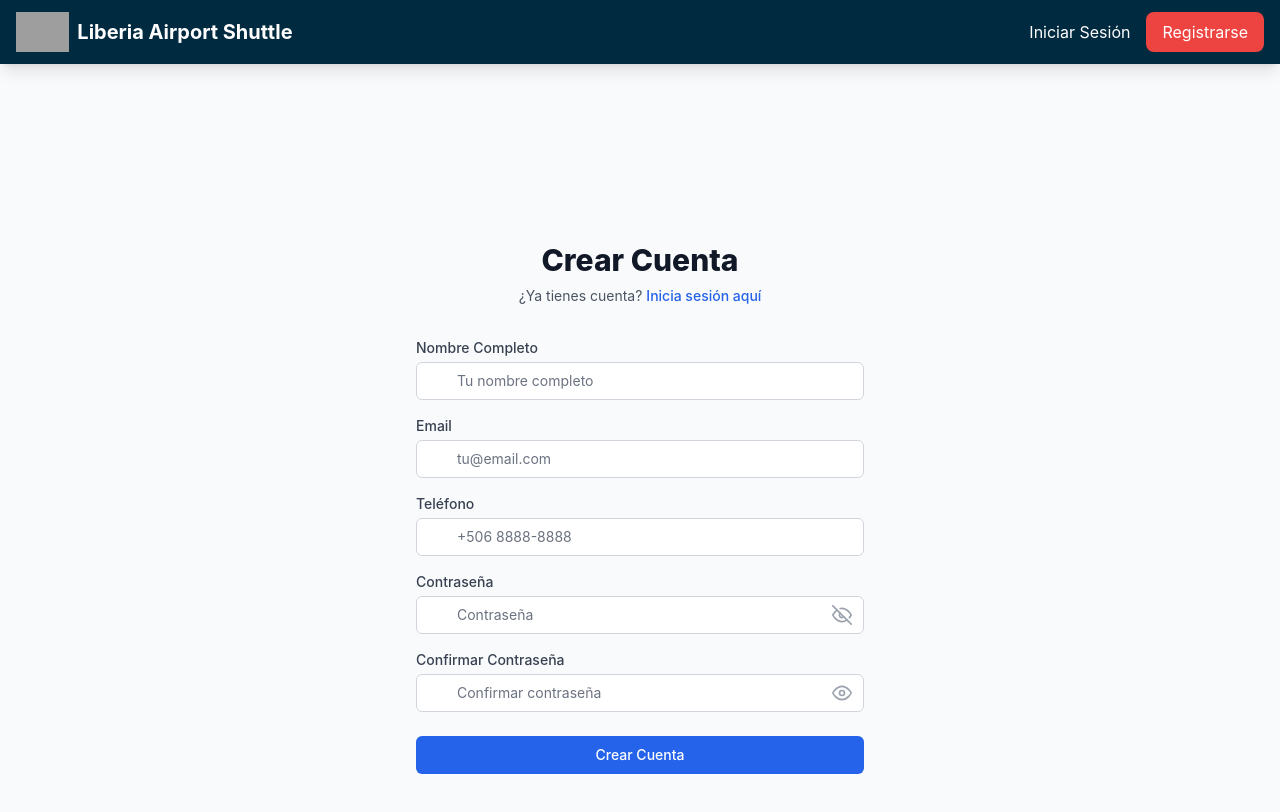
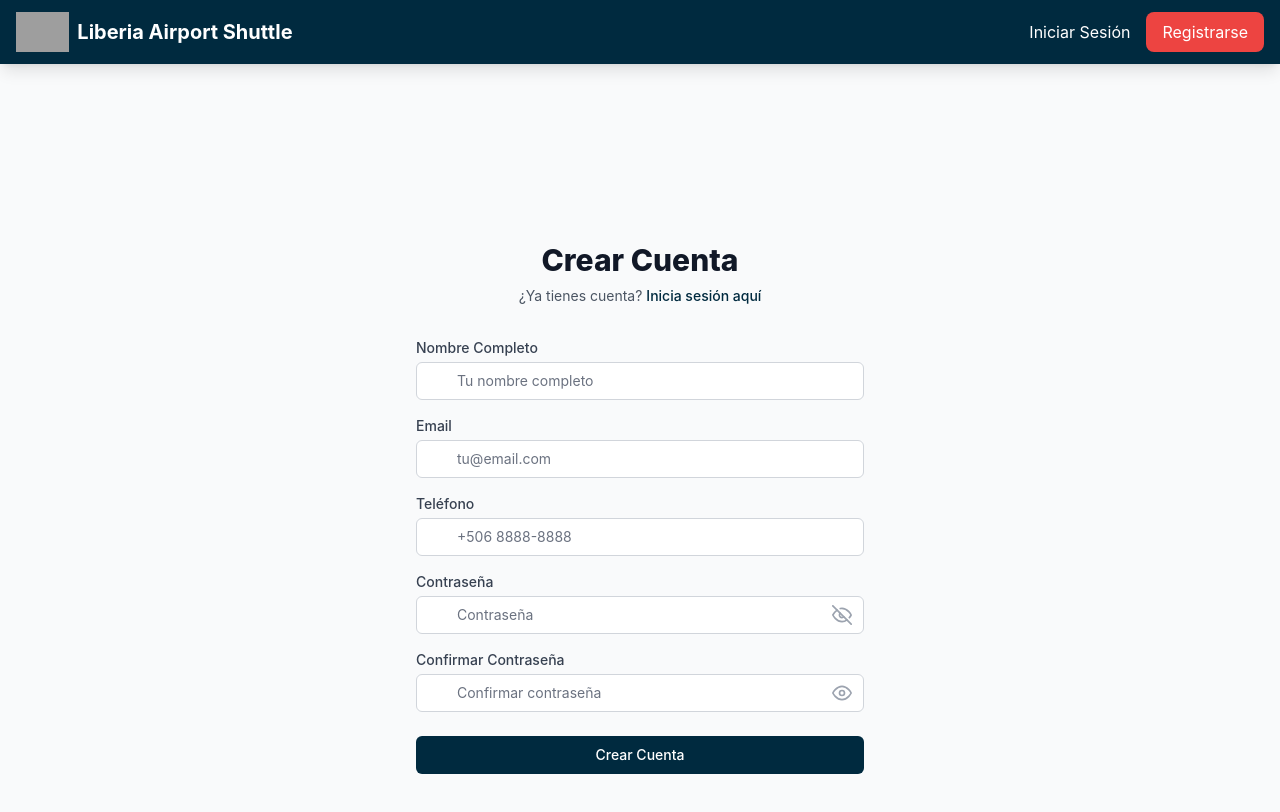
Before and after one commit to gcesu/Costa-Rica-Tourism-Transport-App, a React (Vite) app: page /#/register in a window 1280 px wide. Both pictures are taken after a click on the button 848 px from the left and 615 px from the top of the page. Shown: the top 812 px of the page. Built offline with nearby package versions, Linux system fonts and the light colour scheme; grey boxes are pictures that could not be loaded.

Commit message:
Update Register.jsx

```diff
--- a/src/pages/Register.jsx
+++ b/src/pages/Register.jsx
@@ -69,7 +69,7 @@
           </h2>
           <p className="mt-2 text-center text-sm text-gray-600">
             ¿Ya tienes cuenta?{' '}
-            <Link to="/login" className="font-medium text-blue-600 hover:text-blue-500">
+            <Link to="/login" className="font-medium text-primary hover:text-blue-900">
               Inicia sesión aquí
             </Link>
           </p>
@@ -92,7 +92,7 @@
                   required
                   value={formData.name}
                   onChange={handleChange}
-                  className="appearance-none relative block w-full px-3 py-2 pl-10 border border-gray-300 placeholder-gray-500 text-gray-900 rounded-md focus:outline-none focus:ring-blue-500 focus:border-blue-500 focus:z-10 sm:text-sm"
+                  className="appearance-none relative block w-full px-3 py-2 pl-10 border border-gray-300 placeholder-gray-500 text-gray-900 rounded-md focus:outline-none focus:ring-primary focus:border-primary sm:text-sm"
                   placeholder="Tu nombre completo"
                 />
               </div>
@@ -113,7 +113,7 @@
                   required
                   value={formData.email}
                   onChange={handleChange}
-                  className="appearance-none relative block w-full px-3 py-2 pl-10 border border-gray-300 placeholder-gray-500 text-gray-900 rounded-md focus:outline-none focus:ring-blue-500 focus:border-blue-500 focus:z-10 sm:text-sm"
+                  className="appearance-none relative block w-full px-3 py-2 pl-10 border border-gray-300 placeholder-gray-500 text-gray-900 rounded-md focus:outline-none focus:ring-primary focus:border-primary sm:text-sm"
                   placeholder="tu@email.com"
                 />
               </div>
@@ -134,7 +134,7 @@
                   required
                   value={formData.phone}
                   onChange={handleChange}
-                  className="appearance-none relative block w-full px-3 py-2 pl-10 border border-gray-300 placeholder-gray-500 text-gray-900 rounded-md focus:outline-none focus:ring-blue-500 focus:border-blue-500 focus:z-10 sm:text-sm"
+                  className="appearance-none relative block w-full px-3 py-2 pl-10 border border-gray-300 placeholder-gray-500 text-gray-900 rounded-md focus:outline-none focus:ring-primary focus:border-primary sm:text-sm"
                   placeholder="+506 8888-8888"
                 />
               </div>
@@ -155,7 +155,7 @@
                   required
                   value={formData.password}
                   onChange={handleChange}
-                  className="appearance-none relative block w-full px-3 py-2 pl-10 pr-10 border border-gray-300 placeholder-gray-500 text-gray-900 rounded-md focus:outline-none focus:ring-blue-500 focus:border-blue-500 focus:z-10 sm:text-sm"
+                  className="appearance-none relative block w-full px-3 py-2 pl-10 pr-10 border border-gray-300 placeholder-gray-500 text-gray-900 rounded-md focus:outline-none focus:ring-primary focus:border-primary sm:text-sm"
                   placeholder="Contraseña"
                 />
                 <button
@@ -186,7 +186,7 @@
                   required
                   value={formData.confirmPassword}
                   onChange={handleChange}
-                  className="appearance-none relative block w-full px-3 py-2 pl-10 pr-10 border border-gray-300 placeholder-gray-500 text-gray-900 rounded-md focus:outline-none focus:ring-blue-500 focus:border-blue-500 focus:z-10 sm:text-sm"
+                  className="appearance-none relative block w-full px-3 py-2 pl-10 pr-10 border border-gray-300 placeholder-gray-500 text-gray-900 rounded-md focus:outline-none focus:ring-primary focus:border-primary sm:text-sm"
                   placeholder="Confirmar contraseña"
                 />
                 <button
@@ -207,7 +207,7 @@
             <button
               type="submit"
               disabled={loading}
-              className="group relative w-full flex justify-center py-2 px-4 border border-transparent text-sm font-medium rounded-md text-white bg-blue-600 hover:bg-blue-700 focus:outline-none focus:ring-2 focus:ring-offset-2 focus:ring-blue-500 disabled:opacity-50 disabled:cursor-not-allowed"
+              className="group relative w-full flex justify-center py-2 px-4 border border-transparent text-sm font-medium rounded-md text-white bg-primary hover:bg-blue-900 focus:outline-none focus:ring-2 focus:ring-offset-2 focus:ring-primary disabled:opacity-50 disabled:cursor-not-allowed"
             >
               {loading ? 'Registrando...' : 'Crear Cuenta'}
             </button>
```
